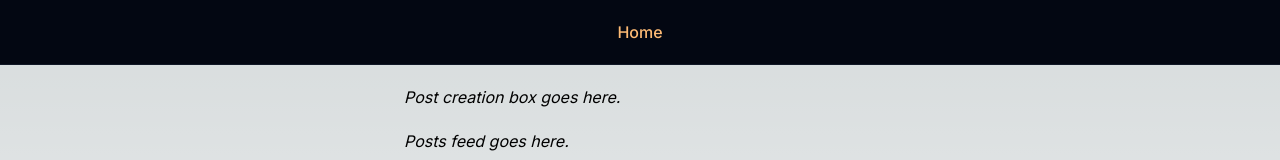
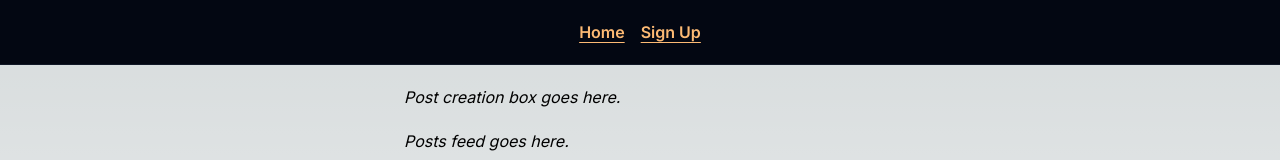
Before and after one commit to kadeem-online/NEXTJS-basic-auth, a Next.js app: page / in a window 1280 px wide. Shown: the top 160 px of the page. Built offline with nearby package versions, Linux system fonts and the light colour scheme.

Commit message:
UPDATE: added the signup route to the navbar.

```diff
--- a/app/ui/navbar.tsx
+++ b/app/ui/navbar.tsx
@@ -4,10 +4,23 @@ export default function Navbar() {
 	return (
 		<div className="py-5 border-b border-gray-900 bg-gray-950 sticky">
 			<div className="container">
-				<nav className="font-medium text- text-orange-300">
-					<ul className="nav-list flex justify-center items-center">
+				<nav className="font-semibold text-orange-300">
+					<ul className="nav-list flex justify-center items-center gap-4">
 						<li>
-							<Link href="/">Home</Link>
+							<Link
+								href="/"
+								className="underline underline-offset-4 hover:text-purple-300"
+							>
+								Home
+							</Link>
+						</li>
+						<li>
+							<Link
+								href="/signup"
+								className="underline underline-offset-4 hover:text-purple-300"
+							>
+								Sign Up
+							</Link>
 						</li>
 					</ul>
 				</nav>
```
